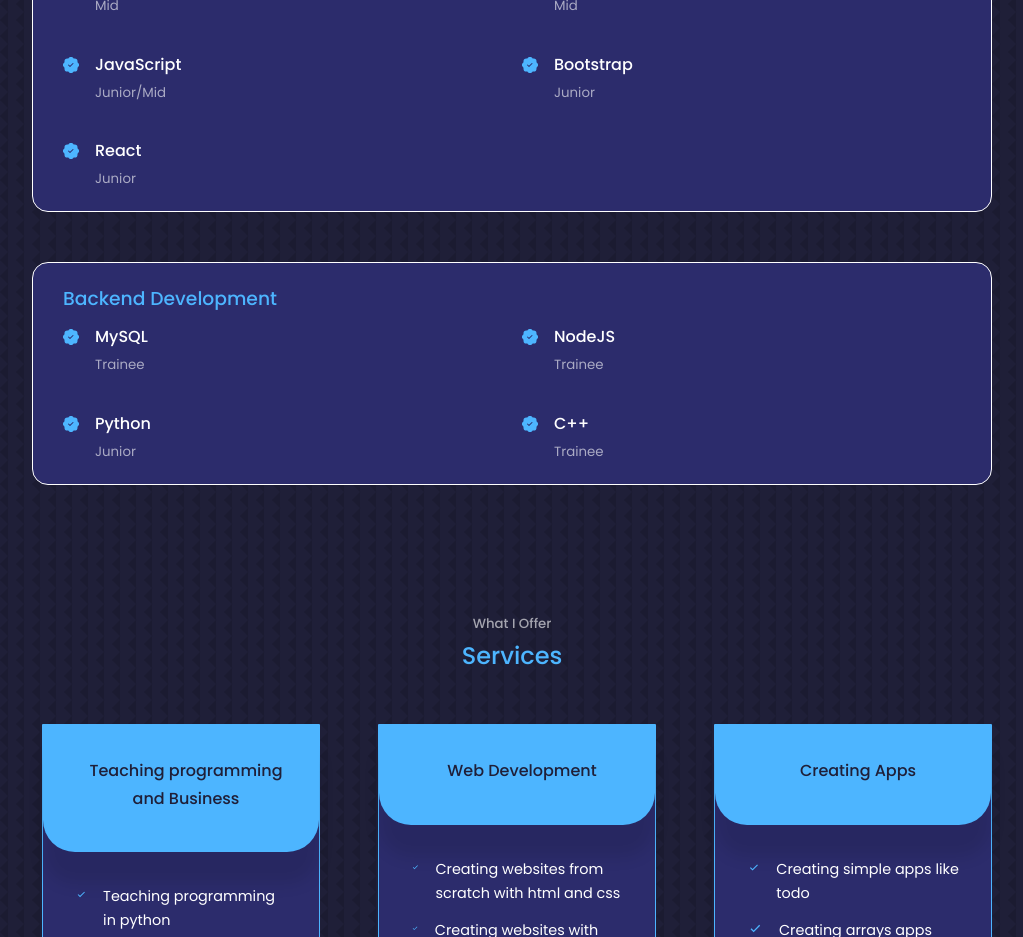
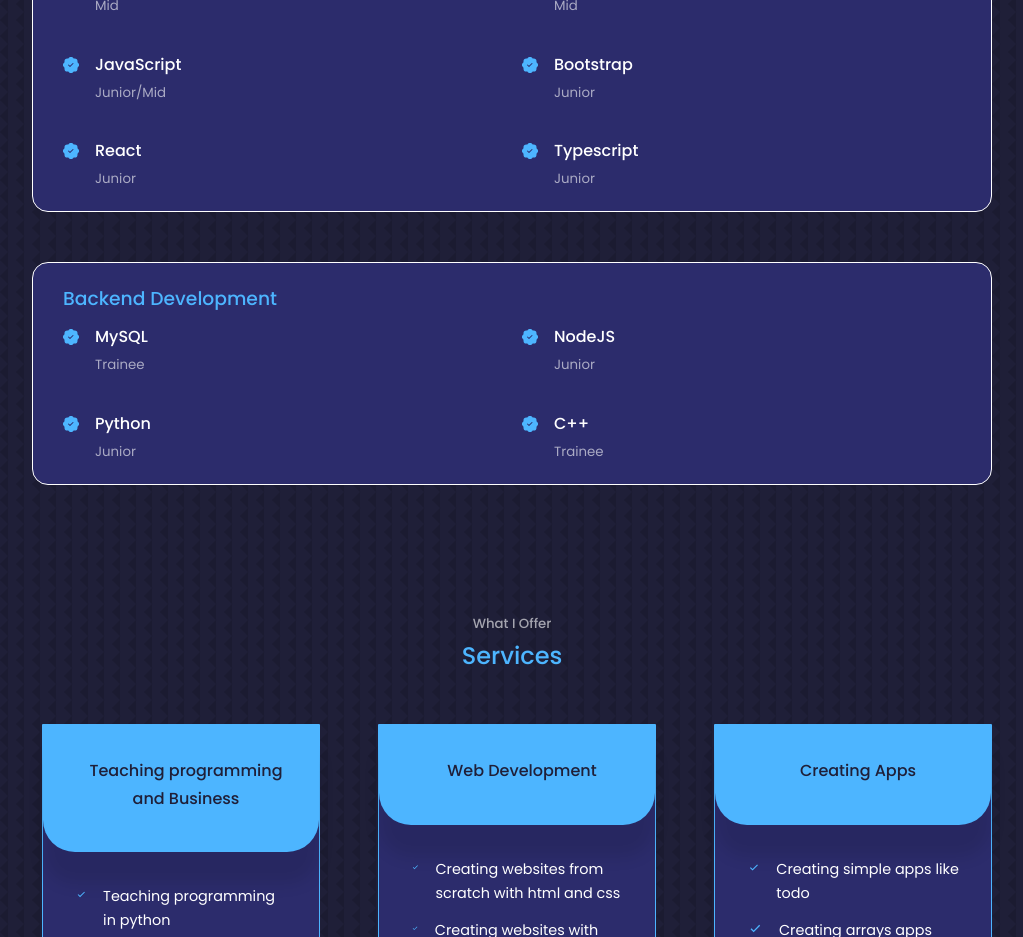
Before and after one commit to RemigiuszT/portfolio, a React (Create React App) app: page / in a window 1280 px wide. Shown: the part 1860-2797 px from the top of the page, without its empty margins (128-1151 px from the left). Built offline with nearby package versions, Linux system fonts and the light colour scheme.

Commit message:
update exp

```diff
--- a/src/components/experience/Experience.jsx
+++ b/src/components/experience/Experience.jsx
@@ -47,6 +47,13 @@
                 <small className="text-light">Junior</small>
               </div>
             </article>
+            <article className="experience__details">
+              <BsPatchCheckFill className="experience__details-icon" />
+              <div>
+                <h4>Typescript</h4>
+                <small className="text-light">Junior</small>
+              </div>
+            </article>
           </div>
         </div>
         {/* END OF FRONTEND */}
@@ -65,7 +72,7 @@
               <BsPatchCheckFill className="experience__details-icon" />
               <div>
                 <h4>NodeJS</h4>
-                <small className="text-light">Trainee</small>
+                <small className="text-light">Junior</small>
               </div>
             </article>
             <article className="experience__details">
```
